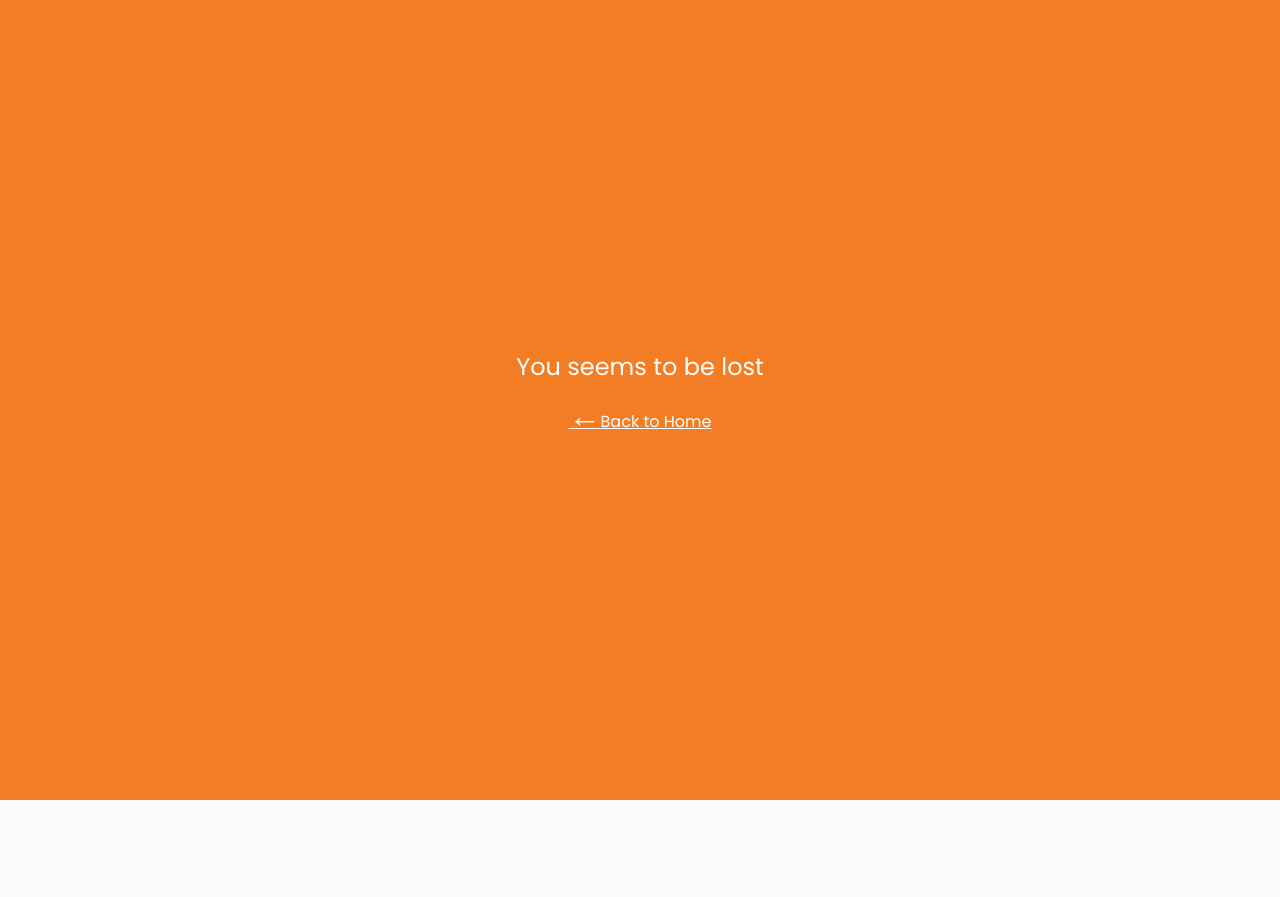
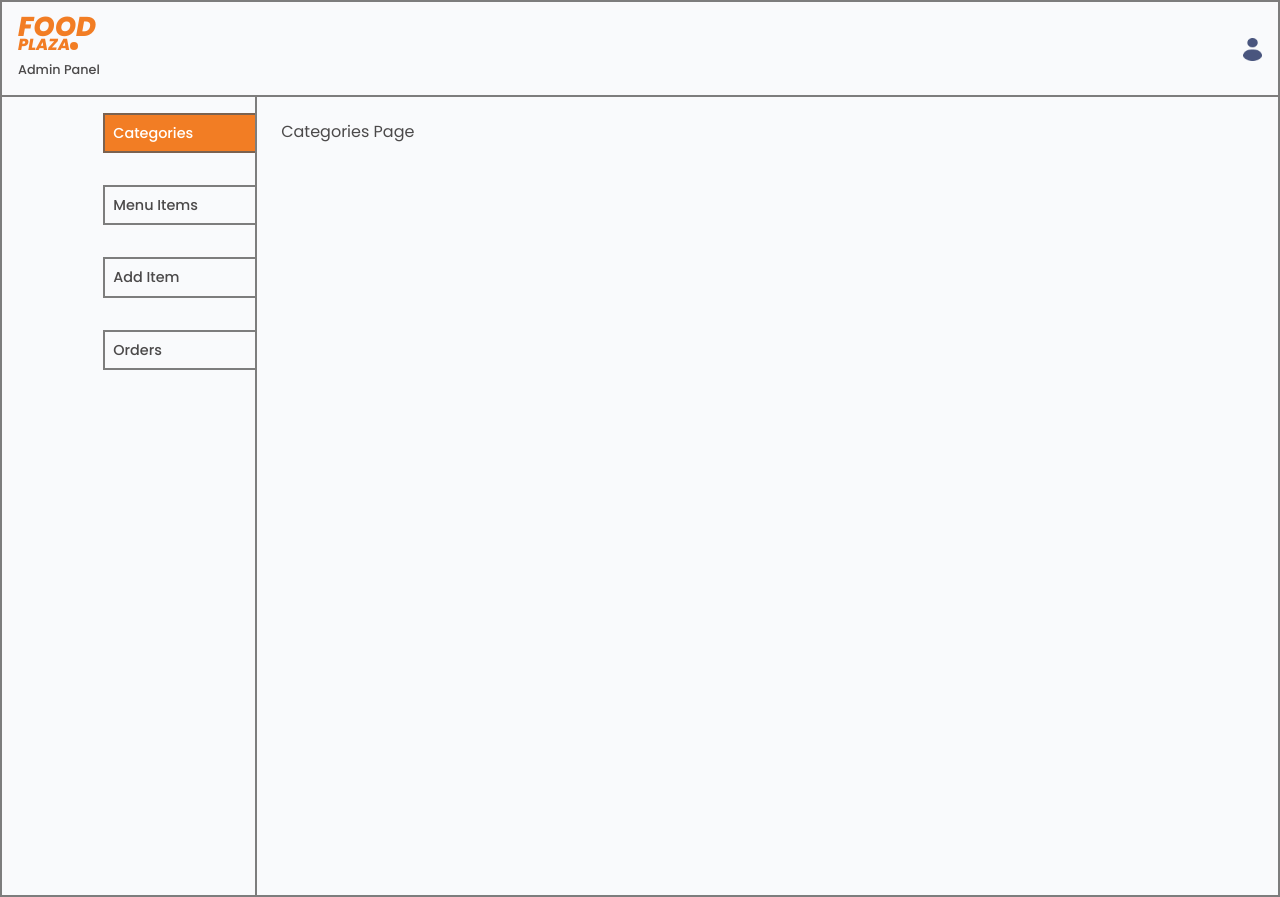
Before and after one commit to mandar-saiyan87/foodplaza---food-order, a React (Create React App) app: page /admin/Categories in a window 1280 px wide. Before the commit the page ends 800 px from the top, so only its background shows below. Built offline with nearby package versions, Linux system fonts and the light colour scheme; no server answers.

Commit message:
category api & admin panel started

```diff
--- a/src/index.css
+++ b/src/index.css
@@ -976,4 +976,79 @@ img {
   word-spacing: 2px;
 }
 
+/************************ Admin Page ***********************/
+
+
+.admin_header {
+  display: flex;
+  align-items: center;
+  justify-content: space-between;
+  padding: 1rem;
+  border: 2px solid var(--tertiary-color)
+}
+
+.logo_div_sub {
+  font-size: 0.8rem;
+  margin-top: 0.5rem;
+  font-weight: 500;
+}
+
+.profile_pic {
+  width: 1.2rem;
+}
+
+.admin_menu {
+  height: 100vh;
+  display: flex;
+  font-size: 1rem;
+  border-left: 2px solid var(--tertiary-color);
+  border-right: 2px solid var(--tertiary-color);
+  border-bottom: 2px solid var(--tertiary-color);
+}
+
+.admin_menu_tab {
+  width: 20%;
+  border-right: 2px solid var(--tertiary-color);
+  display: flex;
+  flex-direction: column;
+  align-items: end;
+}
+
+.admin_menu_options {
+  border-top: 2px solid var(--tertiary-color);
+  border-left: 2px solid var(--tertiary-color);
+  border-bottom: 2px solid var(--tertiary-color);
+  width: 60%;
+  padding: 0.5rem;
+  margin: 1rem 0;
+  font-size: 0.9rem;
+  font-weight: 500;
+  cursor: pointer;
+  color: var(--secondary-color);
+}
+
+.admin_menu_options_active {
+  border-top: 2px solid var(--tertiary-color);
+  border-left: 2px solid var(--tertiary-color);
+  border-bottom: 2px solid var(--tertiary-color);
+  width: 60%;
+  padding: 0.5rem;
+  margin: 1rem 0;
+  font-size: 0.9rem;
+  font-weight: 500;
+  cursor: pointer;
+  color: white;
+  background-color: var(--primary-color);
+}
+
+/******************** Categories Admin Panel *******************/
+
+.admin_main {
+  overflow-x: scroll;
+}
+
+.categories_main {
+  padding: 1.5rem;
+}
+
 /*********************  Default-CSS  End *********************/
--- /dev/null
+++ b/src/pages/AdminPage/AddmenuSection.jsx
@@ -0,0 +1,11 @@
+import React from 'react'
+
+const AddmenuSection = () => {
+  return (
+    <div>
+      Add New Menu Item
+    </div>
+  )
+}
+
+export default AddmenuSection
--- a/src/pages/AdminPage/Admin.jsx
+++ b/src/pages/AdminPage/Admin.jsx
@@ -1,9 +1,66 @@
-import React from 'react'
+import React, { useEffect } from 'react'
+import Logo from '../../components/Logo'
+import { assets } from '../../assets/assets'
+import { NavLink, Outlet, useLocation, useNavigate } from 'react-router-dom'
 
 const Admin = () => {
+
+  const currenturl = useLocation()
+  const navigate = useNavigate()
+
+  const adminMenu = [
+    {
+      name: 'Categories',
+      route: '/admin/Categories'
+    },
+    {
+      name: 'Menu Items',
+      route: '/admin/MenuItems'
+    },
+    {
+      name: 'Add Item',
+      route: '/admin/AddItem'
+    },
+    {
+      name: 'Orders',
+      route: '/admin/Orders'
+    }
+  ]
+
+  useEffect(() => {
+    if (currenturl.pathname === '/admin') {
+      navigate('admin/Categories')
+    }
+  }, [currenturl])
+
   return (
     <>
-      <div>FoodPlaza Admin</div>
+      <div className='admin_main'>
+        <div className='admin_header'>
+          <div className='logo_div'>
+            <Logo />
+            <p className="logo_div_sub">Admin Panel</p>
+          </div>
+          <div className="profile_pic">
+            <img src={assets.profile_icon} alt="profile" />
+          </div>
+        </div>
+        <div className="admin_menu">
+          <div className='admin_menu_tab'>
+            {adminMenu.map((item) => (
+              <NavLink to={item.route} key={item.name} className={({ isActive }) =>
+                isActive ? "admin_menu_options_active" : "admin_menu_options"
+              }>
+                <p>{item.name}</p>
+              </NavLink>
+            ))}
+          </div>
+          <div className='admin_current_menu'>
+            <Outlet />
+          </div>
+        </div>
+      </div>
+
     </>
   )
 }
--- /dev/null
+++ b/src/pages/AdminPage/CategorySection.jsx
@@ -0,0 +1,22 @@
+import React, { useEffect } from 'react'
+import { useDispatch, useSelector } from 'react-redux'
+import { getCategories } from '../../store/categorySlice'
+
+const CategorySection = () => {
+
+  const dispatch = useDispatch()
+
+  useEffect(() => {
+    dispatch(getCategories())
+  })
+
+  return (
+    <>
+      <div className='categories_main'>
+        Categories Page
+      </div>
+    </>
+  )
+}
+
+export default CategorySection
--- /dev/null
+++ b/src/pages/AdminPage/MenuItemSection.jsx
@@ -0,0 +1,9 @@
+import React from 'react'
+
+const MenuItemSection = () => {
+  return (
+    <div>MenuItemSection</div>
+  )
+}
+
+export default MenuItemSection
--- /dev/null
+++ b/src/pages/AdminPage/OrdersSection.jsx
@@ -0,0 +1,11 @@
+import React from 'react'
+
+const OrdersSection = () => {
+  return (
+    <div>
+      Order Section
+    </div>
+  )
+}
+
+export default OrdersSection
--- /dev/null
+++ b/src/store/categorySlice.js
@@ -0,0 +1,38 @@
+import { createAsyncThunk, createSlice } from '@reduxjs/toolkit'
+
+
+const initialState = {
+  categories: [],
+  loading: false,
+  error: null
+}
+
+export const getCategories = createAsyncThunk('getCategories', async () => {
+  // console.log(process.env.REACT_APP_API_URL)
+  const res = await fetch(`${process.env.REACT_APP_API_URL}/api/menu/getcategories`)
+  const data = await res.json()
+  // console.log(data)
+  return data
+})
+
+export const categorySlice = createSlice({
+  name: 'categories',
+  initialState,
+  reducers: {},
+  extraReducers: (builder) => {
+    builder.addCase(getCategories.pending, (state) => {
+      state.loading = true
+    })
+      .addCase(getCategories.fulfilled, (state, action) => {
+        state.loading = false
+        state.categories = action.payload
+      })
+      .addCase(getCategories.rejected, (state, action) => {
+        state.loading = false
+        state.error = action.error
+      })
+  }
+})
+
+export const { } = categorySlice.actions
+export default categorySlice.reducer
--- a/src/store/store.js
+++ b/src/store/store.js
@@ -4,6 +4,7 @@ import storage from 'redux-persist/lib/storage'
 import menuReducer from './menuSlice'
 import cartReducer from './cartSlice'
 import userReducer from './userSlice'
+import categoryReducer from './categorySlice'
 
 
 const persistConfig = {
@@ -14,6 +15,7 @@ const persistConfig = {
 const MenuPersistedReducer = persistReducer(persistConfig, menuReducer)
 const CartPersistedReducer = persistReducer(persistConfig, cartReducer)
 const UserPersistedReducer = persistReducer(persistConfig, userReducer)
+const CategoryPersistedReducer = persistReducer(persistConfig, categoryReducer)
 
 
 export const store = configureStore({
@@ -21,6 +23,7 @@ export const store = configureStore({
     'menu': MenuPersistedReducer,
     'cart': CartPersistedReducer,
     'user': UserPersistedReducer,
+    'categories': CategoryPersistedReducer
   },
 })
 
```
Also changed, not shown: src/App.js (+23 -1 lines), 1 other file (tests, documents, lock files or other folders).
